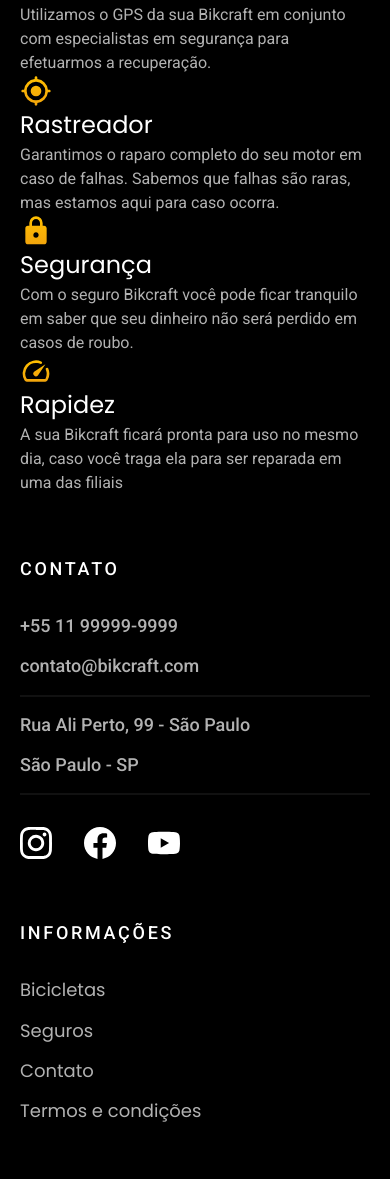
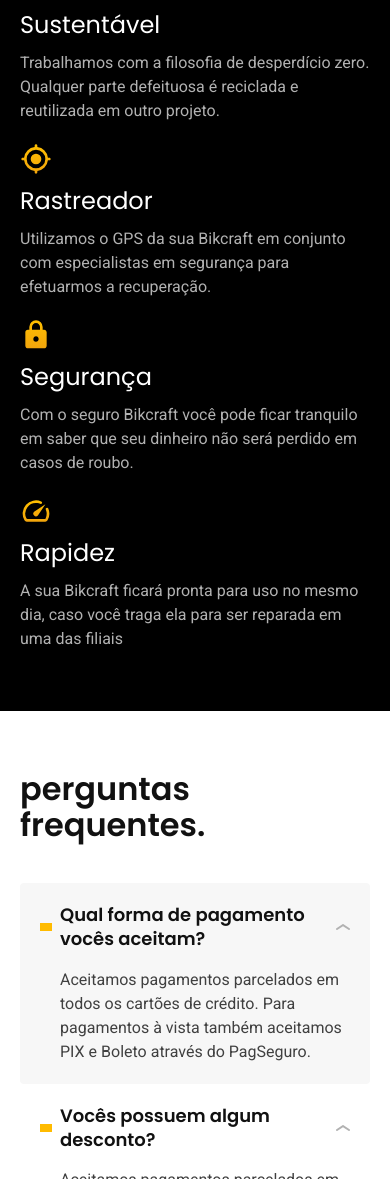
Before and after one commit to lslarocca/bikcraft-2.0, a plain HTML site: page seguros.html in a window 390 px wide. Shown: the part 1718-2897 px from the top of the page. Drawn offline with Linux system fonts and the light colour scheme.

Commit message:
ajuste de responsividade vantagens e finalizacao da pagina de seguros

```diff
--- a/css/global/global.css
+++ b/css/global/global.css
@@ -10,7 +10,8 @@
 h4,
 ul,
 p,
-blockquote {
+blockquote,
+dd {
   margin: 0px;
 }
 
--- a/css/seguros/perguntas.css
+++ b/css/seguros/perguntas.css
@@ -0,0 +1,63 @@
+.perguntas {
+  padding-top: 120px;
+  padding-bottom: 120px;
+}
+
+.perguntas h2 {
+  margin-bottom: 60px;
+}
+
+.perguntas dl > div {
+  padding: 20px;
+  border-radius: 4px;
+}
+
+.perguntas dl > div:nth-child(odd) {
+  background-color: var(--cor-1);
+}
+
+.perguntas dt {
+  display: grid;
+  grid-template-columns: auto 1fr auto;
+  align-items: center;
+  gap: 8px;
+  cursor: pointer;
+}
+
+.perguntas dt::before {
+  content: "";
+  display: inline-block;
+  width: 12px;
+  height: 8px;
+  background-color: var(--cor-p1);
+}
+
+.perguntas dt::after {
+  content: "";
+  display: inline-block;
+  width: 14px;
+  height: 6px;
+  background-image: url("../../img/icones/seta-abrir.svg");
+  transition: 0.3s;
+}
+
+.perguntas dt:hover::after {
+  transform: rotate(180deg);
+}
+
+.perguntas dd {
+  padding-left: 20px;
+  padding-top: 16px;
+  max-width: 80ch;
+}
+
+@media (max-width:800px ) {
+  .perguntas {
+    padding-top: 60px;
+    padding-bottom: 60px;
+  }
+
+  .perguntas h2 {
+    margin-bottom: 40px;
+  }
+}
--- a/css/seguros/vantagens.css
+++ b/css/seguros/vantagens.css
@@ -1,3 +1,39 @@
 .vantagens-bg {
   background-color: var(--cor-12);
 }
+
+.vantagens {
+  padding-top: 120px;
+  padding-bottom: 120px;
+}
+
+.vantagens h2 {
+  margin-bottom: 60px;
+}
+
+.vantagens ul {
+  display: grid;
+  grid-template-columns: repeat(auto-fit, minmax(280px, max-content));
+  gap: 40px 80px;
+}
+
+.vantagens h3,
+.vantagens img {
+  margin-bottom: 8px;
+}
+
+
+@media (max-width:800px) {
+  .vantagens {
+    padding-top: 60px;
+    padding-bottom: 60px;
+  }
+
+  .vantagens h2 {
+    margin-bottom: 40px;
+  }
+
+  .vantagens ul {
+    gap: 20px ;
+  }
+}
--- a/seguros.html
+++ b/seguros.html
@@ -89,14 +89,9 @@
           <p class="font-2-s cor-5">Trabalhamos com a filosofia de desperdício zero. Qualquer parte defeituosa é reciclada e reutilizada em outro projeto.</p>
         </li>
         <li>
-          <img src="./img/icones/seguro.svg" alt="">
-          <h3 class="font-1-l cor-0">Seguro</h3>
-          <p class="font-2-s cor-5">Utilizamos o GPS da sua Bikcraft em conjunto com especialistas em segurança para efetuarmos a recuperação.</p>
-        </li>
-        <li>
           <img src="./img/icones/rastreador.svg" alt="">
           <h3 class="font-1-l cor-0">Rastreador</h3>
-          <p class="font-2-s cor-5">Garantimos o raparo completo do seu motor em caso de falhas. Sabemos que falhas são raras, mas estamos aqui para caso ocorra.</p>
+          <p class="font-2-s cor-5">Utilizamos o GPS da sua Bikcraft em conjunto com especialistas em segurança para efetuarmos a recuperação.</p>
         </li>
         <li>
           <img src="./img/icones/seguro.svg" alt="">
@@ -110,6 +105,34 @@
         </li>
       </ul>
     </div>
+  </article>
+
+  <article class="perguntas container">
+    <h2 class="font-1-xxl">perguntas frequentes<span class="color-p1">.</span></h2>
+
+    <dl>
+      <div>
+        <dt class="font-1-m-b">Qual forma de pagamento vocês aceitam?</dt>
+        <dd class="font-2-s cor-9">Aceitamos pagamentos parcelados em todos os cartões de crédito. Para pagamentos à vista também aceitamos PIX e Boleto através do PagSeguro.</dd>
+      </div>
+      <div>
+        <dt class="font-1-m-b">Vocês possuem algum desconto?</dt>
+        <dd class="font-2-s cor-9">Aceitamos pagamentos parcelados em todos os cartões de crédito. Para pagamentos à vista também aceitamos PIX e Boleto através do PagSeguro.</dd>
+      </div>
+      <div>
+        <dt class="font-1-m-b">Qual a garantia que possuo?</dt>
+        <dd class="font-2-s cor-9">Aceitamos pagamentos parcelados em todos os cartões de crédito. Para pagamentos à vista também aceitamos PIX e Boleto através do PagSeguro.</dd>
+      </div>
+      <div>
+        <dt class="font-1-m-b">Posso parcelar no boleto?</dt>
+        <dd class="font-2-s cor-9">Aceitamos pagamentos parcelados em todos os cartões de crédito. Para pagamentos à vista também aceitamos PIX e Boleto através do PagSeguro.</dd>
+      </div>
+      <div>
+        <dt class="font-1-m-b">Quantas trocas posso fazer no ano?</dt>
+        <dd class="font-2-s cor-9">Aceitamos pagamentos parcelados em todos os cartões de crédito. Para pagamentos à vista também aceitamos PIX e Boleto através do PagSeguro.</dd>
+      </div>
+    </dl>
+
   </article>
 
   <footer class="footer-bg">
```
